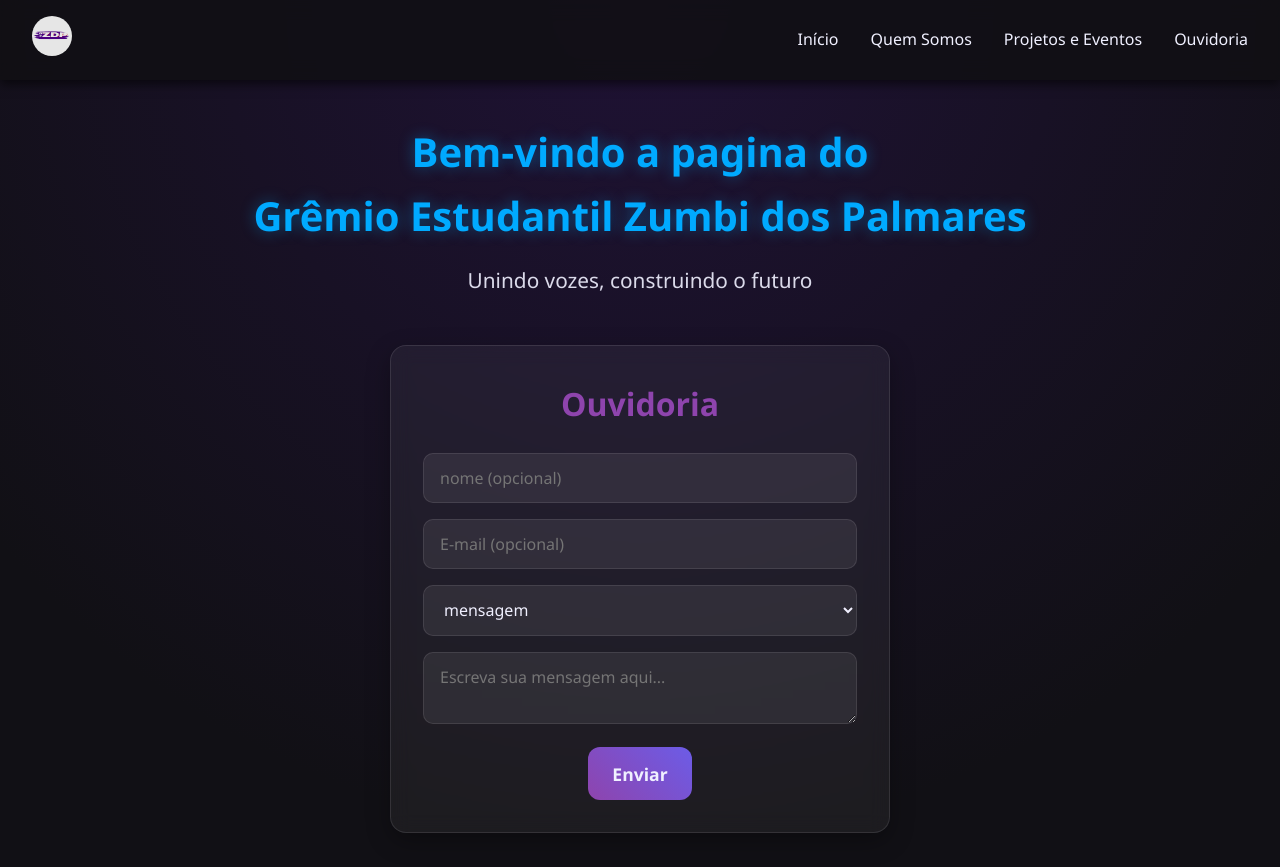
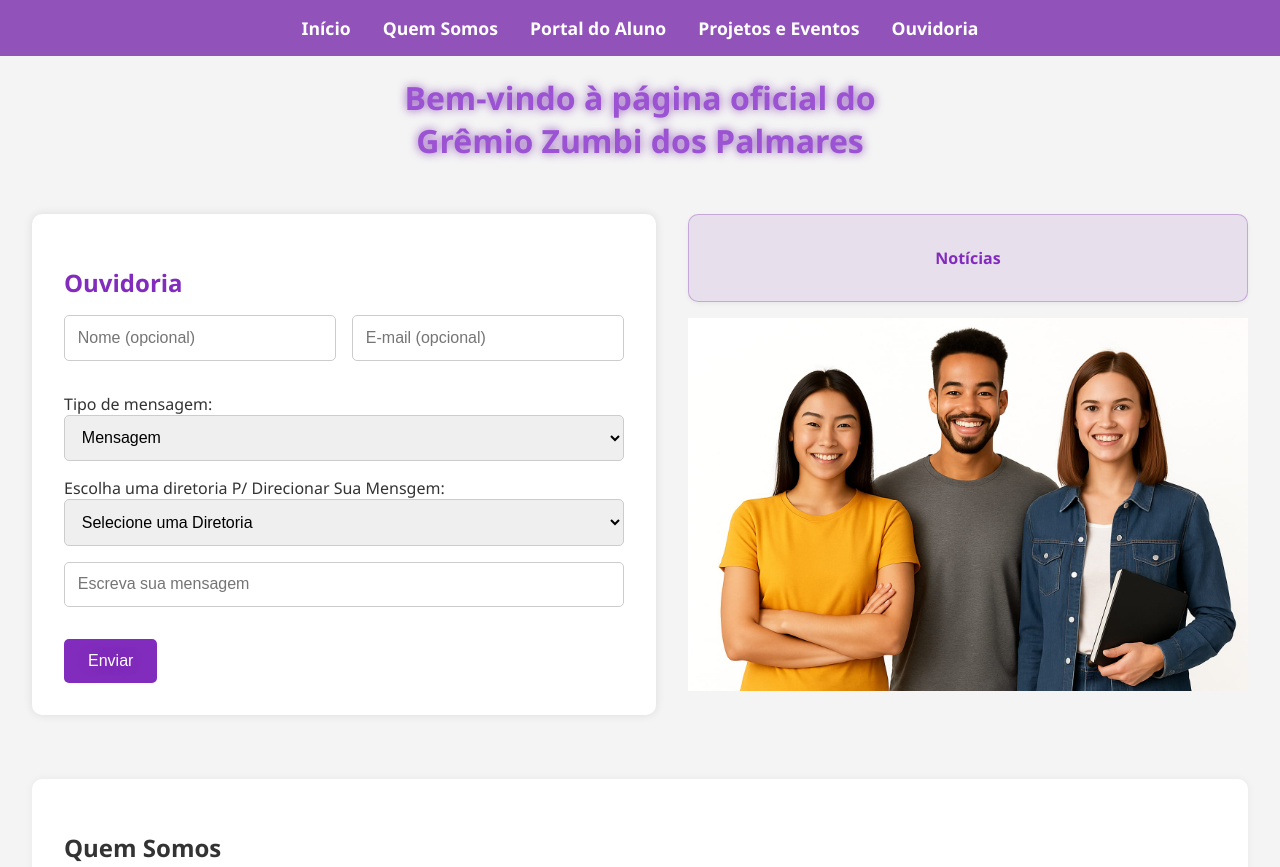
Before and after one commit to Silvz67/GeZDP, a plain HTML site: page index.html in a window 1280 px wide. Shown: the top 867 px of the page. Drawn offline with Linux system fonts and the light colour scheme.

Commit message:
Interface alterada completamente

```diff
--- a/index.html
+++ b/index.html
@@ -1,52 +1,79 @@
 <!DOCTYPE html>
 <html lang="pt-BR">
 <head>
-  <meta charset="UTF-8">
-  <meta name="viewport" content="width=device-width, initial-scale=1.0">
-  <link rel="shortcut icon" href="imgs/logo zdp.jpg" type="image/x-icon">
-  <link rel="stylesheet" href="zdp.css">
+  <meta charset="UTF-8" />
+  <meta name="viewport" content="width=device-width, initial-scale=1.0"/>
+  <link rel="stylesheet" href="zdp.css" />
   <title>Grêmio ZDP</title>
 </head>
 <body>
-
   <header>
-    <div class="logo"><img src="imgs/logo zdp.jpg" alt="Logo ZDP"></div>
     <nav>
       <ul>
         <li><a href="#">Início</a></li>
         <li><a href="#quem-somos">Quem Somos</a></li>
+        <li><a href="#">Portal do Aluno</a></li>
         <li><a href="#projetos">Projetos e Eventos</a></li>
         <li><a href="#ouvidoria">Ouvidoria</a></li>
       </ul>
     </nav>
   </header>
 
-  <section class="bem-vindo">
-    <div class="texto">
-      <h1>Bem-vindo a pagina do <br> Grêmio Estudantil Zumbi dos Palmares</h1>
-      <p>Unindo vozes, construindo o futuro</p>
-    </div>
-    <div class="form-ouvidoria" id="ouvidoria">
+  <h2 class="titulo-principal">
+    Bem-vindo à página oficial do <br /> Grêmio Zumbi dos Palmares
+  </h2>
+
+  <main class="container">
+    <section class="ouvidoria" id="ouvidoria">
       <h2>Ouvidoria</h2>
-    <form>
-    <input type="text" placeholder="nome (opcional)">
-    <input type="text" placeholder="E-mail (opcional)">
-    <select>
-        <option value="Mensagem">mensagem</option>
-        <option value="Reclamação">reclamação</option>
-        <option value="Elogio">elogio</option>
-        <option value="Sugestão">sugestão</option>
-    </select>
-    <textarea placeholder="Escreva sua mensagem aqui... "></textarea>
-    <button type="submit">Enviar</button>
-    </form>
-    </div>
-  </section>
+      <form>
+        <div class="input-group">
+          <input type="text" placeholder="Nome (opcional)" />
+          <input type="email" placeholder="E-mail (opcional)" />
+        </div>
+
+        <label for="tipo">Tipo de mensagem:</label>
+        <select id="tipo" name="tipo">
+          <option value="mensagem">Mensagem</option>
+          <option value="reclamacao">Reclamação</option>
+          <option value="elogio">Elogio</option>
+          <option value="sugestao">Sugestão</option>
+        </select>
+
+        <label for="diretorias">Escolha uma diretoria P/ Direcionar Sua Mensgem:</label>
+        <select name="diretorias" id="diretorias">
+          <option value="">Selecione uma Diretoria</option>
+          <option value="presidencia">Presidência</option>
+          <option value="vice-presidencia">Vice-Presidência</option>
+          <option value="secretaria-geral">Secretaria Geral</option>
+          <option value="patrimonio-financas">Secretaria de Patrimônios e Finanças</option>
+          <option value="comunicacao-social">Diretoria de Comunicação Social</option>
+          <option value="arte-cultura">Diretoria de Arte e Cultura</option>
+          <option value="esportes">Diretoria de Esportes</option>
+          <option value="social-eventos">Diretoria Social e de Eventos</option>
+          <option value="assistencia-estudantil">Diretoria de Assistência Estudantil</option>
+          <option value="diversidade">Diretoria da Diversidade</option>
+          <option value="negritude">Diretoria de Negritude</option>
+          <option value="mulheres">Diretoria de Mulheres</option>
+        </select>
+
+        <div class="input-group">
+          <input type="text" placeholder="Escreva sua mensagem" />
+        </div>
+
+        <button class="button" type="submit">Enviar</button>
+      </form>
+    </section>
+
+    <section class="carrossel">
+      <div class="card">Notícias</div>
+      <img class="img" src="imgs/img.jpg" alt="teste" />
+    </section>
+  </main>
 
   <section class="quem-somos" id="quem-somos">
     <h2>Quem Somos</h2>
     <p>Apresentamos a equipe atual do grêmio estudantil e nossa missão dentro da escola.</p>
   </section>
-<script src="zdp.js"></script>
 </body>
 </html>
--- a/zdp.css
+++ b/zdp.css
@@ -1,193 +1,128 @@
-* {
+body {
   margin: 0;
-  padding: 0;
-  box-sizing: border-box;
-  font-family: 'Segoe UI', Tahoma, Geneva, Verdana, sans-serif;
-}
-
-html {
-  scroll-behavior: smooth;
-  scroll-padding-top: 100px;
-}
-
-:root {
-  --primaria: #8e44ad;         /* Roxo elegante */
-  --secundaria: #6c5ce7;       /* Roxo azulado */
-  --destaque: #00aaff;         /* Azul claro vibrante */
-  --claro: #f0f0ff;            /* Branco azulado */
-  --escuro: #111015;           /* Preto com toque violeta */
-  --vidro: rgba(255, 255, 255, 0.05);
-  --borda-vidro: rgba(255, 255, 255, 0.1);
-}
-
-body {
-  background-color: var(--escuro);
-  color: var(--claro);
-  line-height: 1.6;
+  font-family: 'Segoe UI', sans-serif;
+  background: #f4f4f4;
+  color: #333;
 }
 
 header {
-  position: fixed;
-  top: 0;
-  width: 100%;
-  padding: 1rem 2rem;
-  background: rgba(17, 16, 21, 0.9);
-  backdrop-filter: blur(10px);
-  box-shadow: 0 4px 10px rgba(0,0,0,0.6);
-  z-index: 999;
-  display: flex;
-  justify-content: space-between;
-  align-items: center;
-}
-
-.logo img {
-  width: 40px;
-  height: 40px;
-  border-radius: 50%;
-  transition: transform 0.3s ease;
-  filter: brightness(0.9);
-}
-.logo img:hover {
-  transform: scale(1.15);
+  background-color: rgba(120, 42, 170, 0.8);
+  padding: 1rem 0;
+  text-align: center;
 }
 
 nav ul {
   list-style: none;
+  padding: 0;
+  margin: 0;
   display: flex;
+  justify-content: center;
   gap: 2rem;
 }
+
 nav a {
+  color: #fff;
   text-decoration: none;
-  color: var(--claro);
-  font-weight: 500;
-  position: relative;
-  transition: color 0.3s;
-}
-nav a::after {
-  content: "";
-  position: absolute;
-  width: 0%;
-  height: 2px;
-  bottom: -3px;
-  left: 0;
-  background: linear-gradient(90deg, var(--primaria), var(--secundaria));
-  transition: width 0.4s ease;
-}
-nav a:hover::after {
-  width: 100%;
-}
-nav a:hover {
-  color: var(--destaque);
+  font-weight: bold;
+  font-size: 1.1rem;
+  transition: 0.3s;
 }
 
-.bem-vindo {
-  padding-top: 120px;
-  min-height: 100vh;
+nav a:hover {
+  color: #ffd3ff;
+}
+
+.container {
+  display: flex;
+  padding: 2rem;
+  gap: 2rem;
+  justify-content: space-between;
+  flex-wrap: wrap;
+}
+
+.ouvidoria {
+  background: #fff;
+  padding: 2rem;
+  flex: 1;
+  min-width: 300px;
+  border-radius: 10px;
+  box-shadow: 0 0 10px rgba(0,0,0,0.1);
+}
+
+.ouvidoria h2 {
+  margin-bottom: 1rem;
+  color: #822cbd;
+
+}
+
+.input-group {
+  display: flex;
+  gap: 1rem;
+  margin-bottom: 1rem;
+}
+
+.input-group input {
+  flex: 1;
+}
+
+.ouvidoria input,
+.ouvidoria select,
+.ouvidoria textarea {
+  width: 100%;
+  padding: 0.8rem;
+  margin-bottom: 1rem;
+  border: 1px solid #ccc;
+  border-radius: 5px;
+  font-size: 1rem;
+}
+
+.ouvidoria button {
+  background-color: #822cbd;
+  color: #fff;
+  border: none;
+  padding: 0.8rem 1.5rem;
+  border-radius: 5px;
+  cursor: pointer;
+  font-size: 1rem;
+}
+
+.ouvidoria button:hover {
+  background-color: #6c22a4;
+}
+
+.carrossel {
+  flex: 1;
+  min-width: 300px;
   display: flex;
   flex-direction: column;
-  align-items: center;
-  justify-content: center;
-  text-align: center;
-  background: radial-gradient(circle at top, #1f1235 0%, var(--escuro) 80%);
+  gap: 1rem;
 }
 
-.bem-vindo .texto h1 {
-  font-size: 2.5rem;
-  margin-bottom: 1rem;
-  color: var(--destaque);
-  text-shadow: 0 0 15px rgba(0, 170, 255, 0.4);
-}
-
-.bem-vindo .texto p {
-  font-size: 1.3rem;
-  color: var(--claro);
-  opacity: 0.9;
-}
-
-.form-ouvidoria {
-  margin-top: 3rem;
-  background: var(--vidro);
-  border: 1px solid var(--borda-vidro);
-  border-radius: 16px;
+.card {
+  background: rgba(120, 42, 170, 0.1);
+  border: 1px solid rgba(120, 42, 170, 0.3);
+  border-radius: 10px;
   padding: 2rem;
-  max-width: 500px;
-  width: 90%;
-  backdrop-filter: blur(10px);
-  box-shadow: 0 8px 25px rgba(0, 0, 0, 0.3);
-}
-
-.form-ouvidoria h2 {
-  font-size: 2rem;
-  margin-bottom: 1.5rem;
-  color: var(--primaria);
-}
-
-form input,
-form select,
-form textarea {
-  width: 100%;
-  margin-bottom: 1rem;
-  padding: 0.8rem 1rem;
-  border-radius: 10px;
-  background: rgba(255, 255, 255, 0.07);
-  border: 1px solid var(--borda-vidro);
-  color: var(--claro);
-  font-size: 1rem;
-  outline: none;
-  transition: border 0.3s;
-}
-
-form input:focus,
-form select:focus,
-form textarea:focus {
-  border-color: var(--secundaria);
-  background: rgba(255, 255, 255, 0.1);
-}
-
-form button {
-  background: linear-gradient(45deg, var(--primaria), var(--secundaria));
-  color: var(--claro);
-  border: none;
-  padding: 0.9rem 1.5rem;
-  border-radius: 12px;
   font-weight: bold;
-  font-size: 1.1rem;
-  cursor: pointer;
-  transition: transform 0.2s, box-shadow 0.3s;
-}
-
-form button:hover {
-  transform: scale(1.05);
-  box-shadow: 0 0 12px var(--primaria), 0 0 25px rgba(140, 90, 255, 0.5);
+  text-align: center;
+  color: #822cbd;
+  box-shadow: 0 2px 5px rgba(0,0,0,0.05);
 }
 
 .quem-somos {
-  padding: 5rem 2rem;
+  padding: 2rem;
+  background: #fff;
+  margin: 2rem;
+  border-radius: 10px;
+  box-shadow: 0 0 8px rgba(0,0,0,0.05);
+}
+.titulo-principal {
   text-align: center;
+  font-size: 2rem;
+  color: #9b52d3;
+  margin: 20px 0;
+  text-shadow: 0 0 10px rgba(120, 42, 170, 0.8);
 }
-
-.quem-somos h2 {
-  font-size: 2.8rem;
-  margin-bottom: 1rem;
-  color: var(--primaria);
+.button{
+text-shadow: 0 0 10px rgba(120, 42, 170, 0.8);
 }
-
-.quem-somos p {
-  font-size: 1.2rem;
-  max-width: 800px;
-  margin: 0 auto;
-  color: var(--claro);
-}
-
-@media (max-width: 768px) {
-  nav ul {
-    flex-direction: column;
-    gap: 1rem;
-  }
-  .bem-vindo .texto h1 {
-    font-size: 1.8rem;
-  }
-  .bem-vindo .texto p {
-    font-size: 1rem;
-  }
-}
```
Also changed, not shown: imgs/img.jpg (added).
